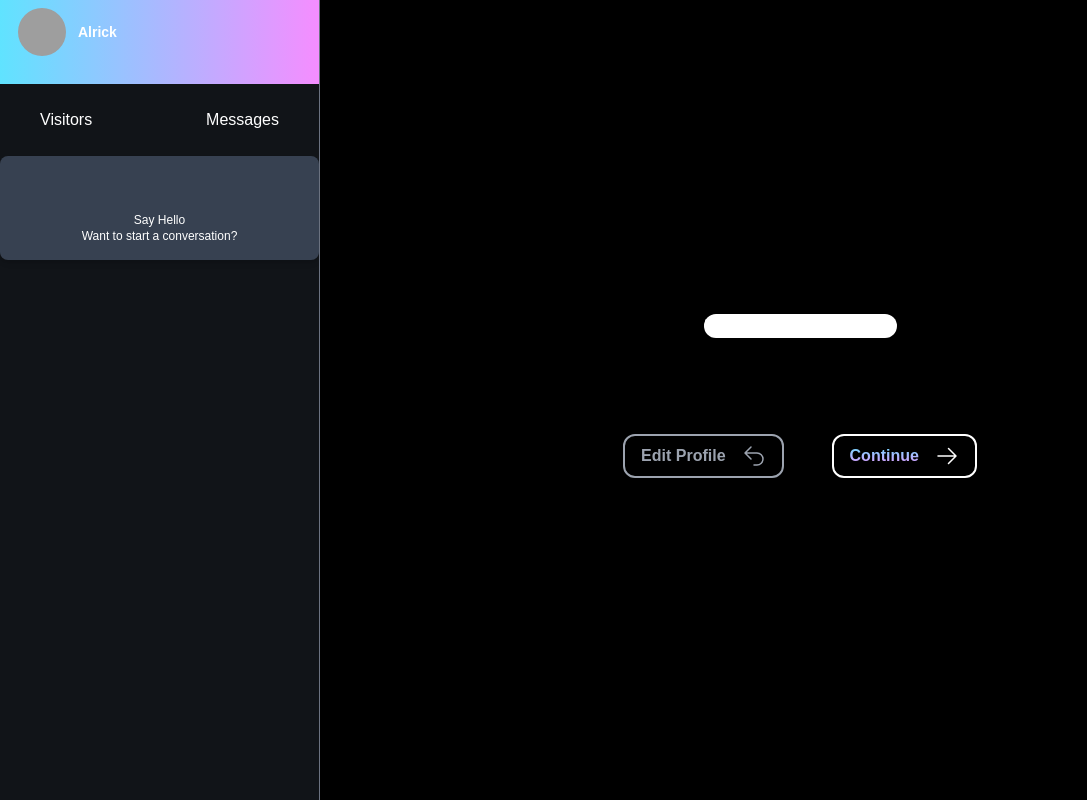
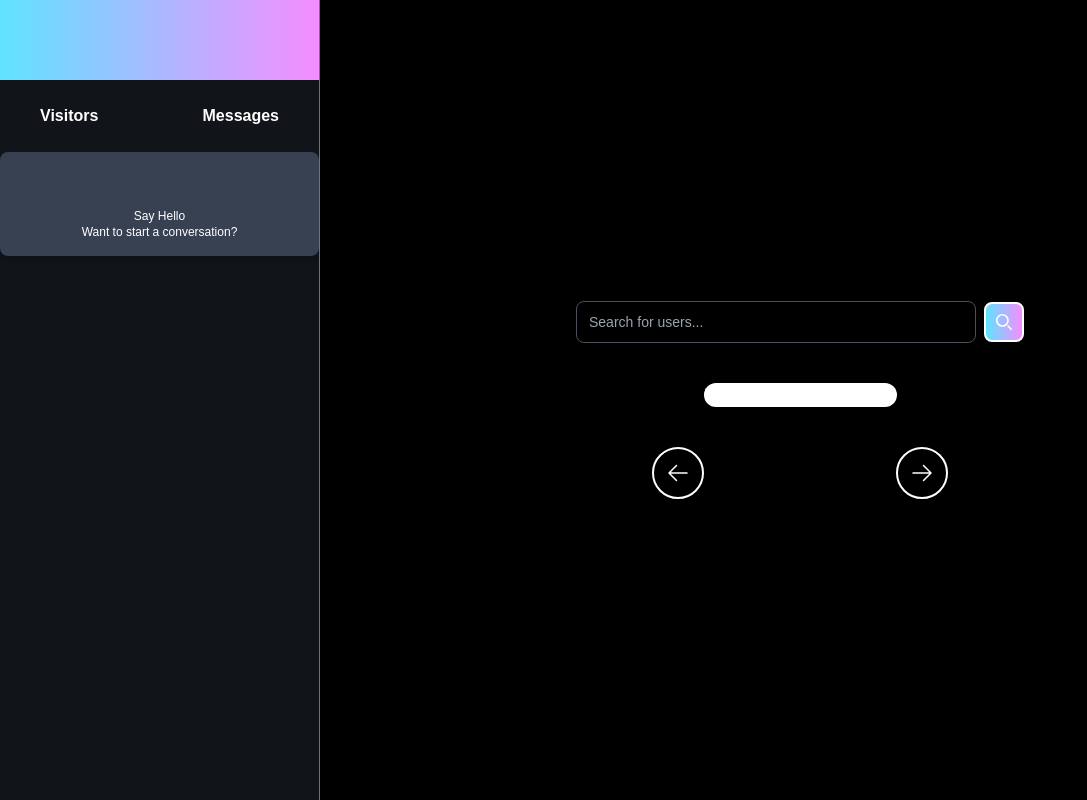
Before and after one commit to guinat/cytech-project-harmony-preing2-20232024, a PHP site: template src/pages/app.php in a window 1280 px wide. Shown: the whole page, without its empty margins (0-1087 px from the left). Run offline with PHP 8.4, Linux system fonts and the light colour scheme; the template is opened without the code that fills it, so the values that code supplies are empty; some libraries are stand-ins or nearby versions; grey boxes are pictures that could not be loaded.

Commit message:
Update app.php

```diff
--- a/src/data/users.csv
+++ b/src/data/users.csv
@@ -1 +1 @@
-id,created_at,updated_at,username,password,role,first_name,last_name,gender,date_of_birth,country,city,looking_for,music_preferences,require_photo_1,require_photo_2,additional_photo_1,additional_photo_2,occupation,smoking_status,hobbies,about_me,hrmy
+id,created_at,updated_at,username,password,role,first_name,last_name,gender,date_of_birth,country,city,looking_for,music_preferences,require_photo_1,require_photo_2,additional_photo_1,additional_photo_2,occupation,smoking_status,hobbies,about_me,hrmy1,"2024-04-29 13:35:45","2024-04-29 13:35:45",guinat,$2y$10$9WLOsl6Nj3YJR1Mc7OfSE.q6zHjZSmJxlub2IJctQeBMVdbQpW7.K
--- a/src/pages/app.php
+++ b/src/pages/app.php
@@ -20,6 +20,23 @@ $userId = $_SESSION['user_id'] ?? null;
 if ($userId) {
     $userData = getUserById($userId, '../data/users.csv');
 }
+
+function getLastThreeUsers($csvFilePath, $currentUserId)
+{
+    $users = [];
+    if (($handle = fopen($csvFilePath, "r")) !== FALSE) {
+        while (($data = fgetcsv($handle, 1000, ",")) !== FALSE) {
+            if ($data[0] !== $currentUserId) {
+                array_push($users, $data);
+            }
+        }
+        fclose($handle);
+    }
+    return array_slice(array_reverse($users), 0, 3);
+}
+
+$currentUser = $_SESSION['user_id'] ?? null;
+$users = getLastThreeUsers('../data/users.csv', $currentUser);
 ?>
 
 
@@ -43,8 +60,8 @@ if ($userId) {
         <div class="flex items-center justify-between">
             <!-- Mobile header content -->
             <a href="#" class="flex items-center">
-                <img src="" class="h-12 w-12 rounded-full" alt="Profile image">
-                <span class="ml-3 text-sm font-semibold">Alrick</span>
+                <img src="<?php echo htmlspecialchars($userData[14]); ?>" class="flex w-10 h-10 rounded-full object-cover"></img>
+                <span class="ml-3 text-xs uppercase font-bold"><?php echo isset($_SESSION['username']) ? htmlspecialchars($_SESSION['username']) : ''; ?></span>
             </a>
             <!-- Other elements for mobile header -->
         </div>
@@ -52,19 +69,21 @@ if ($userId) {
 
     <aside class="hidden lg:block w-80 h-screen bg-dark_gray border-r border-gray-500 overflow-y-auto">
 
-        <div class="bg-gradient-to-r from-sky_primary to-rose_primary p-2 mb-6">
-            <a href="#" class="flex items-center pl-2.5 mb-5">
-                <img src="path-to-your-profile-image.jpg" class="h-12 w-12 rounded-full" alt="Profile image">
-                <span class="ml-3 text-sm font-semibold">Alrick</span>
-            </a>
+        <div class="bg-gradient-to-r from-sky_primary to-rose_primary p-5 mb-6">
+            <div class="flex items-center pl-2.5">
+                <div class="flex items-center justify-center w-10 h-10 rounded-full overflow-hidden">
+                    <img src="<?php echo htmlspecialchars($userData[14]); ?>" class="object-cover">
+                </div>
+                <span class="ml-3 text-xs uppercase font-bold"><?php echo isset($_SESSION['username']) ? htmlspecialchars($_SESSION['username']) : ''; ?></span>
+            </div>
         </div>
         <div class="flex-1 flex items-center justify-center mb-6">
             <ul class="flex flex-row w-full justify-between mx-10">
                 <li>
-                    <span>Visitors</span>
+                    <span class="font-semibold text-base">Visitors</span>
                 </li>
                 <li>
-                    <span>Messages</span>
+                    <span class="font-semibold text-base">Messages</span>
                 </li>
             </ul>
         </div>
@@ -78,9 +97,22 @@ if ($userId) {
         </div>
     </aside>
 
+
     <!-- Main content -->
     <main class="flex-1 justify-center flex items-center">
         <section class="container mx-auto">
+            <form class="flex items-center max-w-sm lg:max-w-md mx-auto mt-8 lg:mt-0">
+                <label for="simple-search" class="sr-only">Search</label>
+                <div class="relative w-full">
+                    <input type="text" id="simple-search" class="bg-black border border-medium_gray text-white text-sm rounded-lg block w-full ps-3 p-2.5" placeholder="Search for users..." />
+                </div>
+                <button type="submit" class="p-2.5 ms-2 text-sm font-medium text-white bg-gradient-to-r from-sky_primary to-rose_primary rounded-lg border-2 border-white focus:outline-none">
+                    <svg class="w-4 h-4" aria-hidden="true" xmlns="http://www.w3.org/2000/svg" fill="none" viewBox="0 0 20 20">
+                        <path stroke="currentColor" stroke-linecap="round" stroke-linejoin="round" stroke-width="2" d="m19 19-4-4m0-7A7 7 0 1 1 1 8a7 7 0 0 1 14 0Z" />
+                    </svg>
+                    <span class="sr-only">Search</span>
+                </button>
+            </form>
             <div class="flex flex-col gap-10 justify-center items-center min-h-1/2 mt-10">
                 <div class="bg-white max-w-md md:max-w-lg rounded-xl overflow-hidden">
                     <?php if ($userData) : ?>
@@ -141,20 +173,17 @@ if ($userId) {
                         <p>User information not found.</p>
                     <?php endif; ?>
                 </div>
-                <div class="flex flex-row gap-12 mt-14 w-full justify-center items-center mb-12">
-                    <a href="/src/pages/profileUpdate.php" class="flex flex-row gap-4 font-bold text-gray-400 px-4 py-2 rounded-xl border-[2px] border-gray-400 items-center">
-                        <span>Edit Profile</span>
+                <div class="flex flex-row gap-48 items-center">
+                    <div class="border-2 border-white rounded-full p-3">
                         <svg xmlns="http://www.w3.org/2000/svg" viewBox="0 0 24 24" fill="currentColor" class="w-6 h-6">
-                            <path fill-rule="evenodd" d="M9.53 2.47a.75.75 0 0 1 0 1.06L4.81 8.25H15a6.75 6.75 0 0 1 0 13.5h-3a.75.75 0 0 1 0-1.5h3a5.25 5.25 0 1 0 0-10.5H4.81l4.72 4.72a.75.75 0 1 1-1.06 1.06l-6-6a.75.75 0 0 1 0-1.06l6-6a.75.75 0 0 1 1.06 0Z" clip-rule="evenodd" />
+                            <path fill-rule="evenodd" d="M11.03 3.97a.75.75 0 0 1 0 1.06l-6.22 6.22H21a.75.75 0 0 1 0 1.5H4.81l6.22 6.22a.75.75 0 1 1-1.06 1.06l-7.5-7.5a.75.75 0 0 1 0-1.06l7.5-7.5a.75.75 0 0 1 1.06 0Z" clip-rule="evenodd" />
                         </svg>
-                    </a>
-                    <a href="/src/pages/app.php" class="flex flex-row gap-4 font-bold text-white px-4 py-2 rounded-xl border-[2px] border-white items-center">
-                        <span class="text-transparent bg-clip-text bg-gradient-to-b from-sky_primary to-rose_primary">Continue</span>
+                    </div>
+                    <div class="border-2 border-white rounded-full p-3">
                         <svg xmlns="http://www.w3.org/2000/svg" viewBox="0 0 24 24" fill="currentColor" class="w-6 h-6">
                             <path fill-rule="evenodd" d="M12.97 3.97a.75.75 0 0 1 1.06 0l7.5 7.5a.75.75 0 0 1 0 1.06l-7.5 7.5a.75.75 0 1 1-1.06-1.06l6.22-6.22H3a.75.75 0 0 1 0-1.5h16.19l-6.22-6.22a.75.75 0 0 1 0-1.06Z" clip-rule="evenodd" />
                         </svg>
-                    </a>
-
+                    </div>
                 </div>
             </div>
 
```
